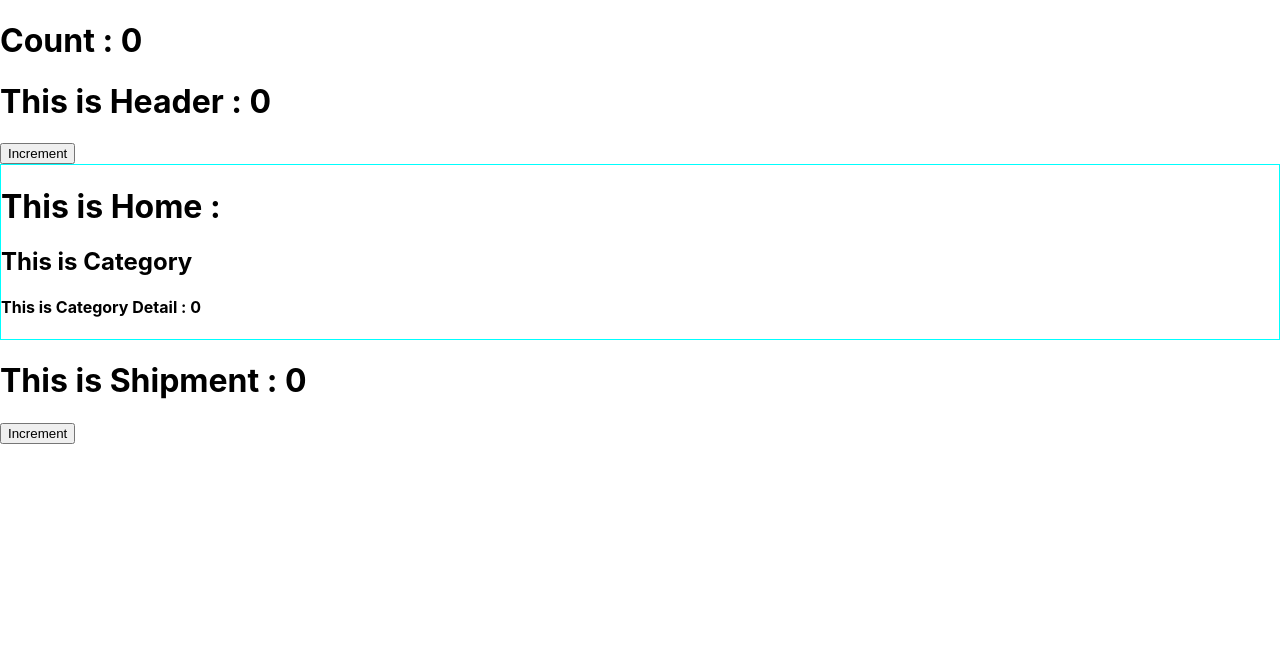
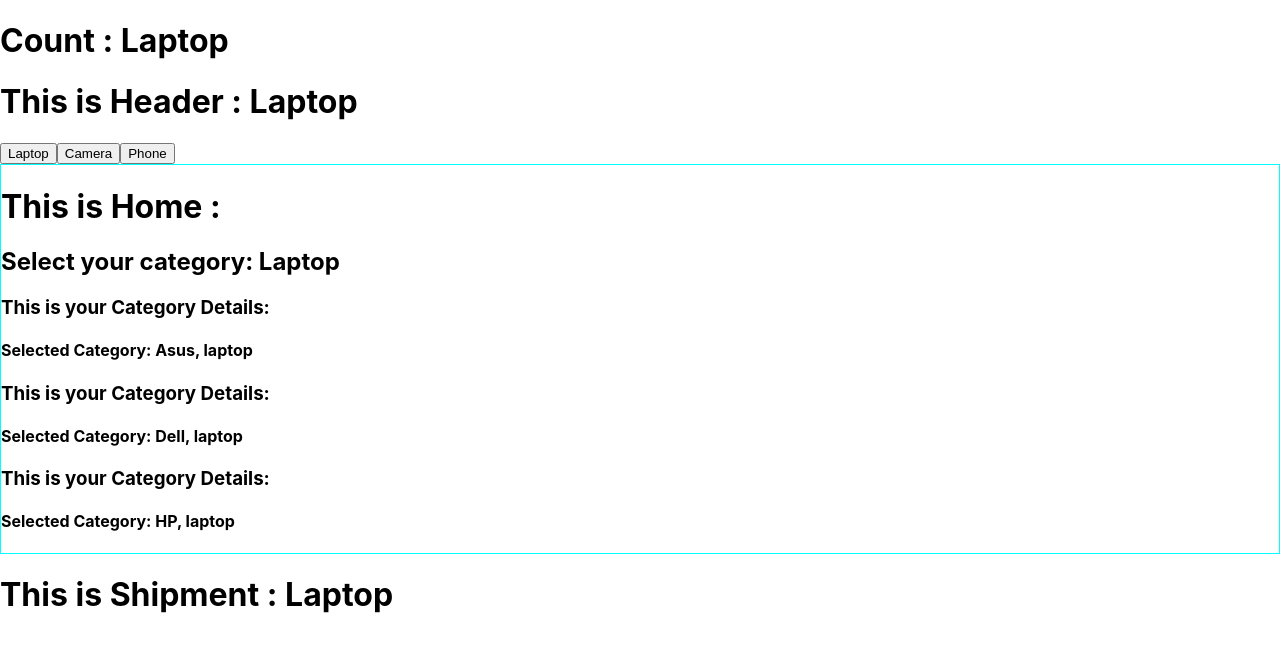
Before and after one commit to Prodip2416/react-exercise, a React (Create React App) app in the folder context-api/: page / in a window 1280 px wide. Shown: the top 652 px of the page. Built offline with nearby package versions, Linux system fonts and the light colour scheme.

Commit message:
Filter data based on dynamic context change

```diff
--- a/context-api/src/App.js
+++ b/context-api/src/App.js
@@ -8,11 +8,11 @@ import Shipment from './components/Shipment/Shipment';
 export const CategoryContext = createContext();
 
 function App() {
-  const [count, setCount] = useState(0);
+  const [category, setCategory] = useState('Laptop');
 
   return (
-    <CategoryContext.Provider value={[count, setCount]}>
-      <h1>Count : {count}</h1>
+    <CategoryContext.Provider value={[category, setCategory]}>
+      <h1>Count : {category}</h1>
       <Header />
       <Home />
       <Shipment />
--- a/context-api/src/components/Category/Category.js
+++ b/context-api/src/components/Category/Category.js
@@ -1,11 +1,30 @@
-import React from 'react';
+import React, { useContext } from 'react';
 import CategoryDetail from '../CategoryDetail/CategoryDetail';
+import { CategoryContext } from '../../App';
+import { useState } from 'react';
+import { useEffect } from 'react';
+
+const productAll = [
+    { name: 'Asus', category: 'laptop' }, { name: 'Dell', category: 'laptop' }, { name: 'HP', category: 'laptop' },
+    { name: 'Nikon', category: 'camera' }, { name: 'Sony', category: 'camera' }, { name: 'Canon', category: 'camera' },
+    { name: 'Vivo', category: 'phone' }, { name: 'MI', category: 'phone' }, { name: 'IPhone', category: 'phone' }
+]
 
 const Category = () => {
+    const [category, setCategory] = useContext(CategoryContext);
+    const [products, setProducts] = useState([]);
+
+    useEffect(() => {
+        const selectProduct = productAll.filter(pd=> pd.category === category.toLowerCase() );
+        setProducts(selectProduct);
+    }, [category])
+
     return (
         <div>
-            <h2>This is Category</h2>
-            <CategoryDetail/>
+            <h2>Select your category: {category}</h2>
+            {
+                products.map(pd => <CategoryDetail key={pd.name} product={pd}></CategoryDetail>)
+            }
         </div>
     );
 };
--- a/context-api/src/components/CategoryDetail/CategoryDetail.js
+++ b/context-api/src/components/CategoryDetail/CategoryDetail.js
@@ -1,13 +1,11 @@
 import React from 'react';
-import { useContext } from 'react';
-import { CategoryContext } from '../../App';
 
-const CategoryDetail = () => {
-    const count = useContext(CategoryContext);
-    console.log(count)
+const CategoryDetail = (props) => {
+    const { name, category} = props.product;
     return (
         <div>
-            <h4>This is Category Detail : {count}</h4>
+            <h3>This is your Category Details:</h3>
+            <h4>Selected Category: {name}, {category}</h4>
         </div>
     );
 };
--- a/context-api/src/components/Header/Header.js
+++ b/context-api/src/components/Header/Header.js
@@ -3,11 +3,13 @@ import { useContext } from 'react';
 import { CategoryContext } from '../../App';
 
 const Header = () => {
-   const [count, setCount] = useContext(CategoryContext);
+    const [category, setCategory] = useContext(CategoryContext);
     return (
         <div>
-            <h1>This is Header : {count}</h1>
-            <button onClick={() => setCount(count + 1)}>Increment</button>
+            <h1>This is Header : {category}</h1>
+            <button onClick={() => setCategory('Laptop')}>Laptop</button>
+            <button onClick={() => setCategory('Camera')}>Camera</button>
+            <button onClick={() => setCategory('Phone')}>Phone</button>
         </div>
     );
 };
--- a/context-api/src/components/Shipment/Shipment.js
+++ b/context-api/src/components/Shipment/Shipment.js
@@ -3,11 +3,10 @@ import { useContext } from 'react';
 import { CategoryContext } from '../../App';
 
 const Shipment = () => {
-    const [count, setCount] = useContext(CategoryContext);
+    const [category, setCategory] = useContext(CategoryContext);
     return (
         <div>
-            <h1>This is Shipment : {count}</h1>
-            <button onClick={() => setCount(count + 1)}>Increment</button>
+            <h1>This is Shipment : {category}</h1>
         </div>
     );
 };
```
